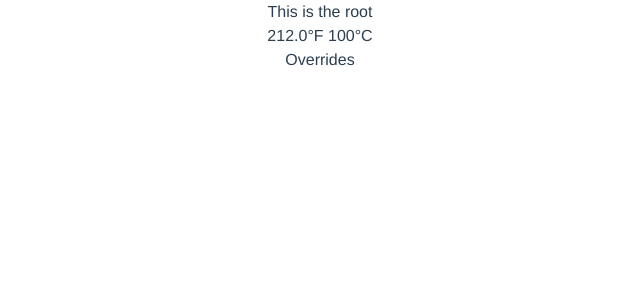
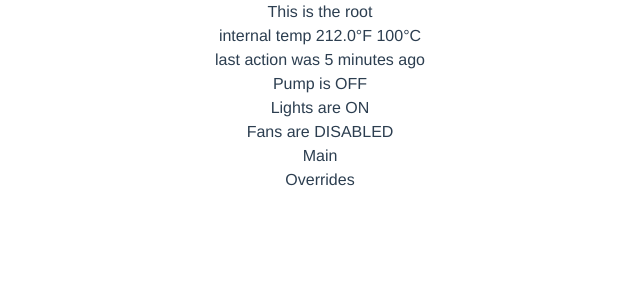
Before and after one commit to etuchscherer/gpio-server, a Vue app in the folder client/: page / in a window 1280 px wide. Shown: the top 300 px of the page, without its empty margins (320-960 px from the left). Built offline with nearby package versions, Linux system fonts and the light colour scheme.

Commit message:
Adding more to status page

```diff
--- a/client/src/App.vue
+++ b/client/src/App.vue
@@ -1,10 +1,21 @@
 <template>
   <div id="app">
-    <div class="container mx-auto">
+    <div class="container mx-auto flex-grow">
       <router-view />
     </div>
+    <Footer></Footer>
   </div>
 </template>
+
+<script>
+import Footer from "@/components/Footer";
+
+export default {
+  components: {
+    Footer
+  }
+};
+</script>
 
 <style lang="scss">
 #app {
@@ -13,6 +24,9 @@
   -moz-osx-font-smoothing: grayscale;
   text-align: center;
   color: #2c3e50;
+  display: flex;
+  min-height: 100vh;
+  flex-direction: column;
 }
 
 #nav {
@@ -26,5 +40,9 @@
       color: #42b983;
     }
   }
+
+  .container {
+    flex: 1;
+  }
 }
 </style>
--- a/client/src/views/Home.vue
+++ b/client/src/views/Home.vue
@@ -4,22 +4,26 @@
       <h1 class="px-4">This is the root</h1>
     </div>
 
-    <div class="flex items-stretch bg-gray-200 h-24 m-4">
-      <div
-        class="flex-1 text-3xl leading-loose text-gray-700 text-center bg-blue-100 px-4 py-2 m-2"
-      >
-        <p>
-          {{ temps.degreesCelsius | toDegreesFahrenheit }}°F
-          <span class="text-xl">{{ temps.degreesCelsius }}°C</span>
-        </p>
-      </div>
+    <div class="flex-1 text-xl">
+      internal temp
+      <span class=text-6xl>
+        {{ temps.degreesCelsius | toDegreesFahrenheit }}°F
+      </span>
+      {{ temps.degreesCelsius }}°C
+    </div>
 
-      <router-link
-        class="flex-1 text-3xl leading-loose text-gray-700 text-center bg-gray-400 px-4 py-2 m-2"
-        to="/controls"
-      >
-        Overrides
-      </router-link>
+    <div class="flex-1 text-xl">
+      last action was <span class="text-4xl">5 minutes ago</span>
+    </div>
+
+    <div class="flex-1">
+      Pump is OFF
+    </div>
+    <div class="flex-1">
+      Lights are ON
+    </div>
+    <div class="flex-1">
+      Fans are DISABLED
     </div>
   </div>
 </template>
```
